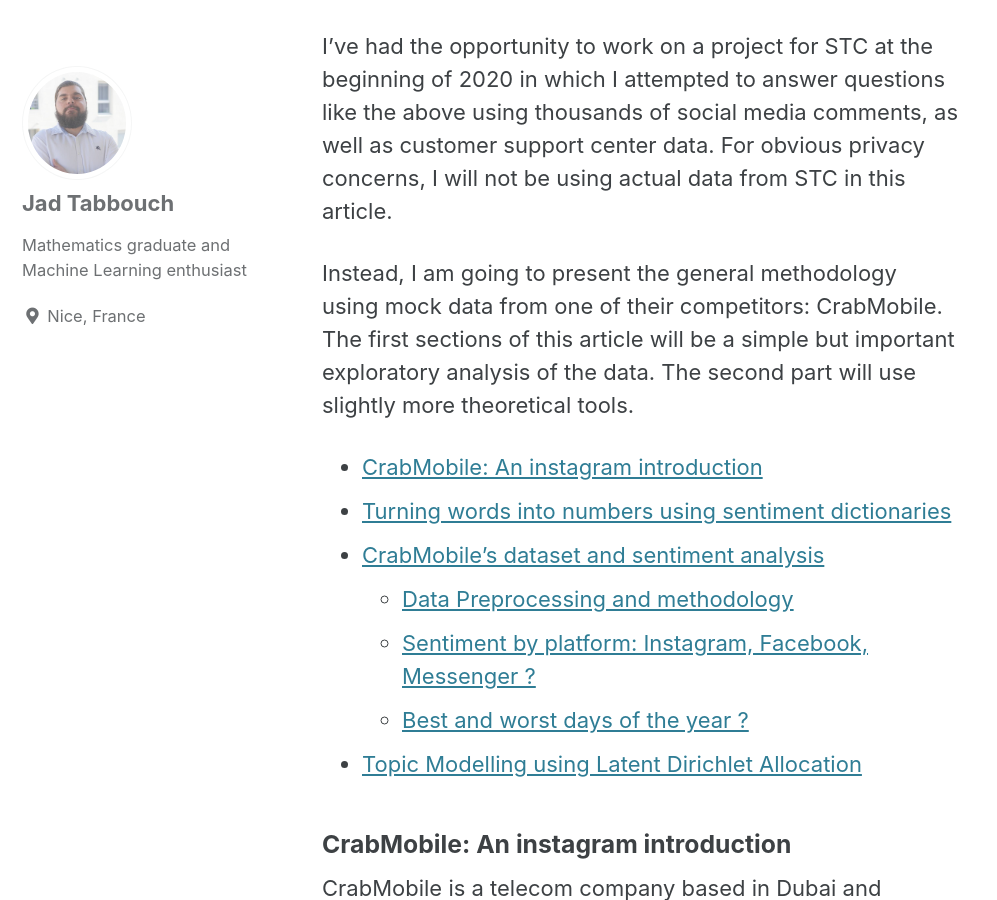
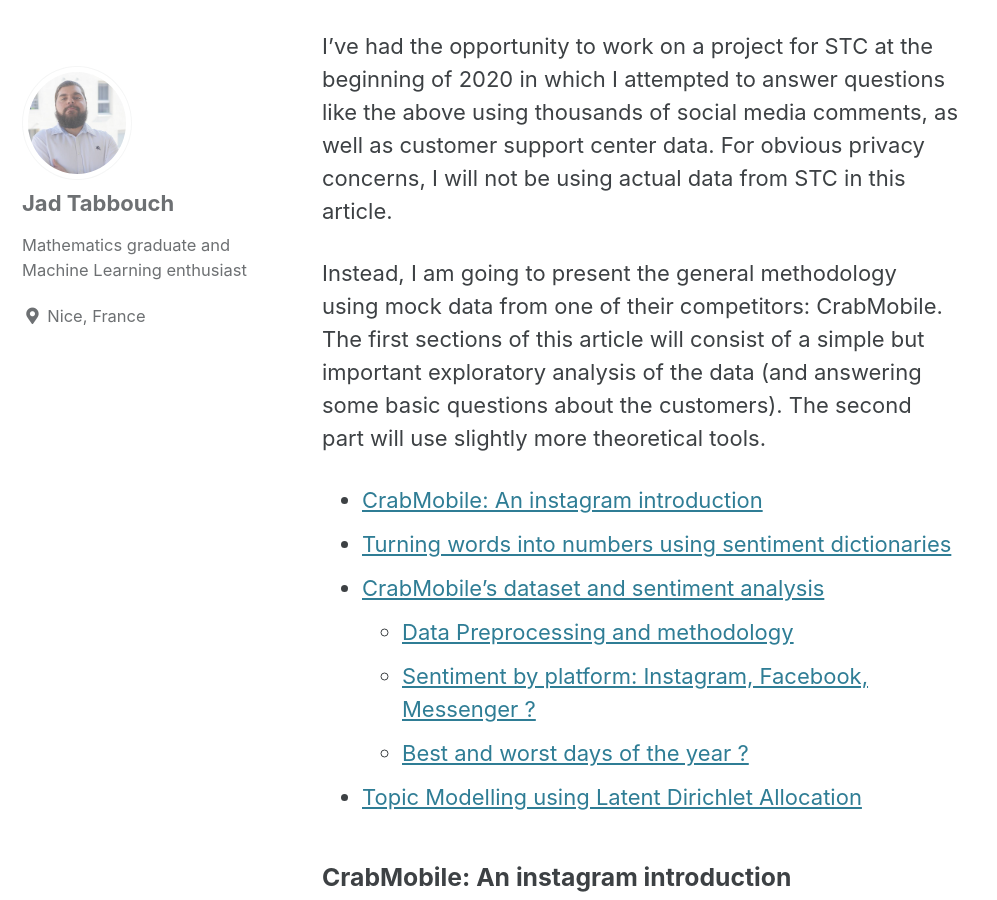
Before and after one commit to jad-tab/jad-tab.github.io, a Jekyll site: the page built from _posts/2020-04-06-NLP.md, in a window 1280 px wide and 900 px high, scrolled down 1790 px. Shown: the whole window, without its empty margins (0-997 px from the left). Built offline with Jekyll 4.4.1, drawn with Linux system fonts in a browser that asks for light colours; cached includes are drawn as plain includes.

Commit message:
Update 2020-04-06-NLP.md

```diff
--- a/_posts/2020-04-06-NLP.md
+++ b/_posts/2020-04-06-NLP.md
@@ -33,7 +33,8 @@
 I've had the opportunity to work on a project for STC at the beginning of 2020 in which I attempted to answer questions like the above using thousands of social media comments, as well as customer support center data.
 For obvious privacy concerns, I will not be using actual data from STC in this article.
 
-Instead, I am going to present the general methodology using mock data from one of their competitors: CrabMobile. The first sections of this article will be a simple but important exploratory analysis of the data. The second part will use slightly more theoretical tools.
+Instead, I am going to present the general methodology using mock data from one of their competitors: CrabMobile. The first sections of this article will consist of a simple but important exploratory analysis of the data (and answering some basic questions about the customers).
+The second part will use slightly more theoretical tools.
 
 
 * This is
```
